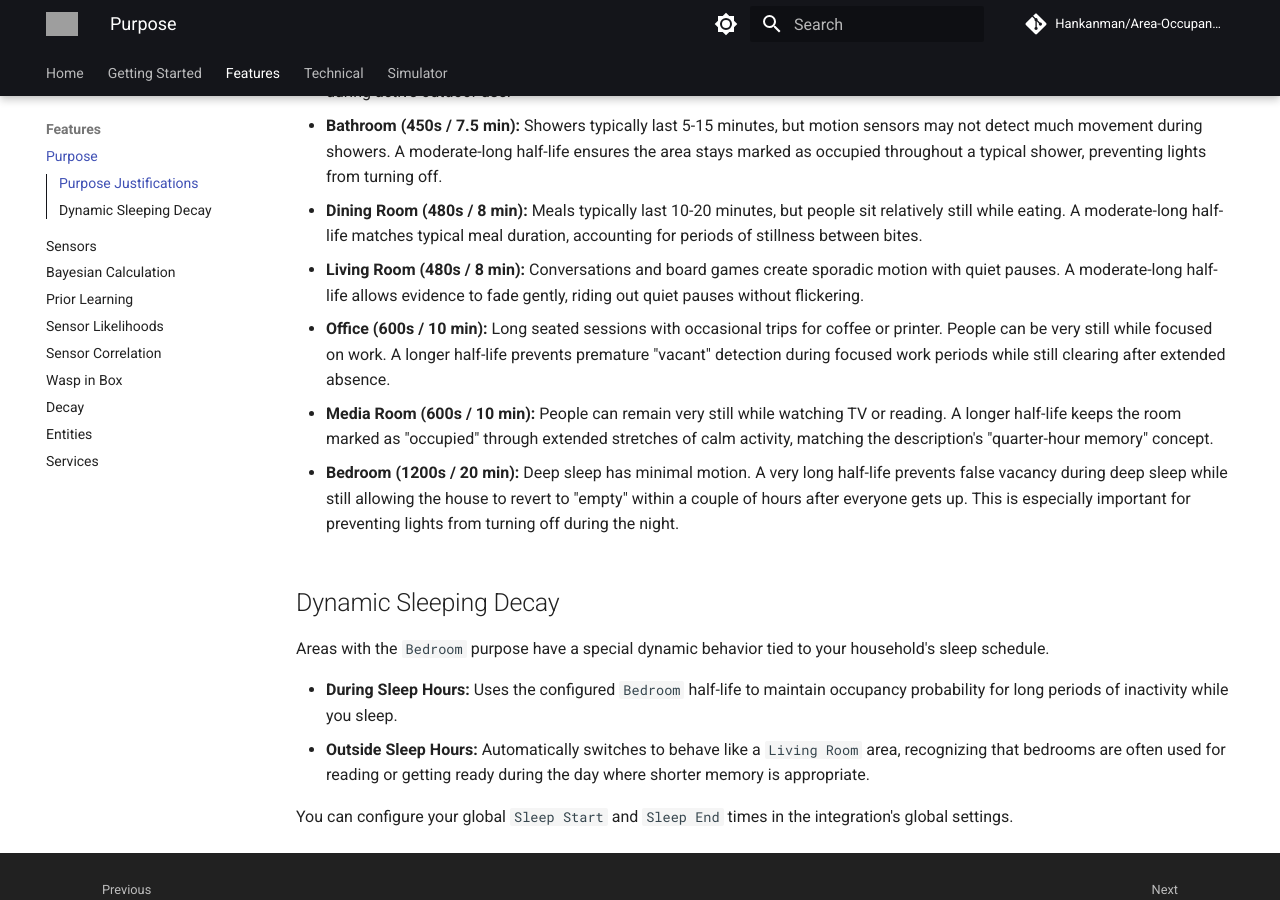
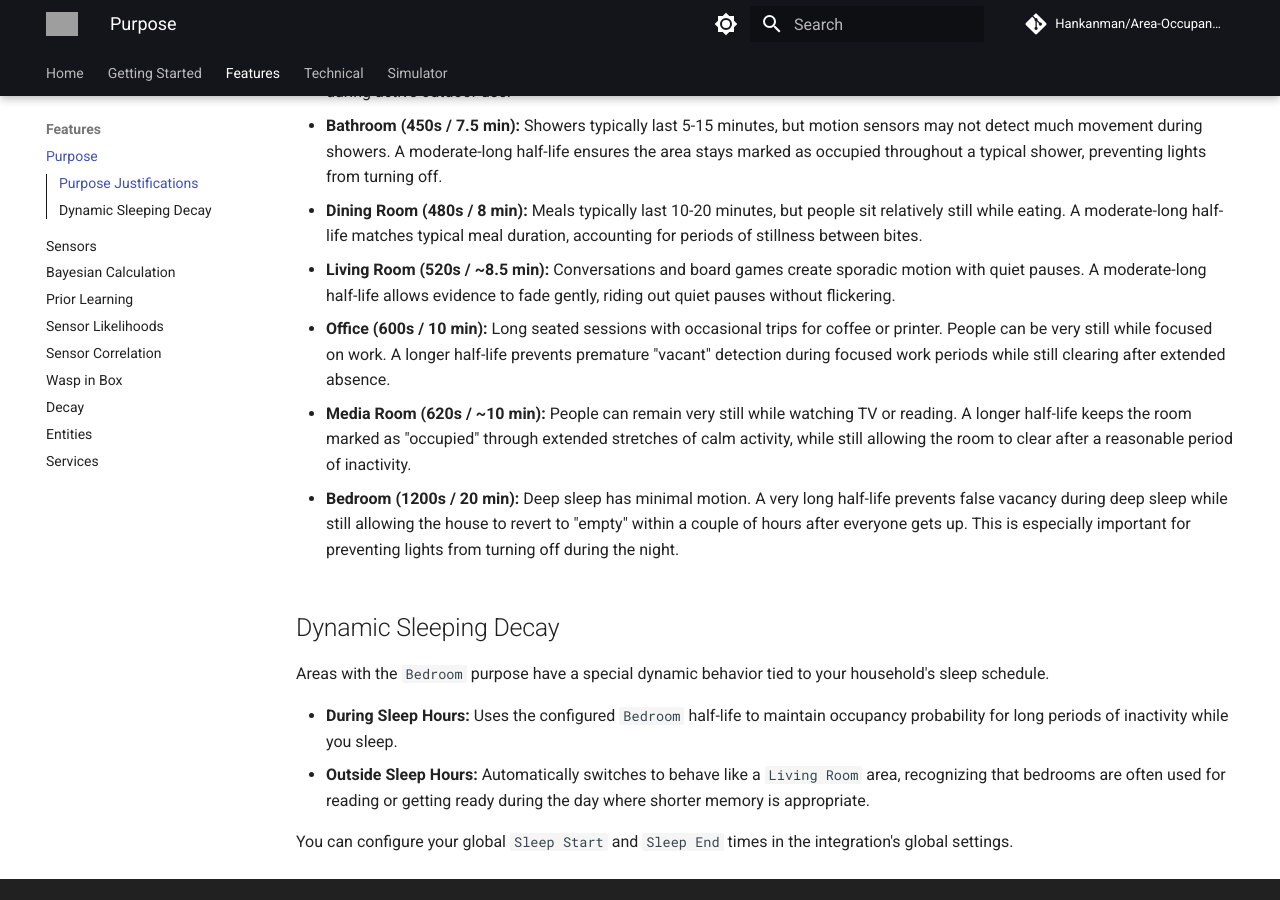
Before and after one commit to Hankanman/Area-Occupancy-Detection, an MkDocs documentation site: the page built from docs/docs/features/purpose.md, in a window 1280 px wide and 900 px high, scrolled down 1522 px. Built offline with MkDocs 1.6.1 and Material for MkDocs 9.7.7, drawn with Linux system fonts in a browser that asks for light colours; comment, search, counter and statistics services are not loaded; grey boxes are pictures that could not be loaded.

Commit message:
Update dependencies and improve documentation
- Updated Home Assistant and pytest-homeassistant-custom-component versions to 2025.12.1 and 0.13.299 respectively in `requirements.txt` and `requirements_test.txt`.
- Adjusted half-life values in the documentation for Living Room and Media Room to better reflect usage patterns.
- Corrected a typo in the installation guide for clarity.

```diff
--- a/docs/docs/features/purpose.md
+++ b/docs/docs/features/purpose.md
@@ -41,11 +41,11 @@
 
 - **Dining Room (480s / 8 min):** Meals typically last 10-20 minutes, but people sit relatively still while eating. A moderate-long half-life matches typical meal duration, accounting for periods of stillness between bites.
 
-- **Living Room (480s / 8 min):** Conversations and board games create sporadic motion with quiet pauses. A moderate-long half-life allows evidence to fade gently, riding out quiet pauses without flickering.
+- **Living Room (520s / ~8.5 min):** Conversations and board games create sporadic motion with quiet pauses. A moderate-long half-life allows evidence to fade gently, riding out quiet pauses without flickering.
 
 - **Office (600s / 10 min):** Long seated sessions with occasional trips for coffee or printer. People can be very still while focused on work. A longer half-life prevents premature "vacant" detection during focused work periods while still clearing after extended absence.
 
-- **Media Room (600s / 10 min):** People can remain very still while watching TV or reading. A longer half-life keeps the room marked as "occupied" through extended stretches of calm activity, matching the description's "quarter-hour memory" concept.
+- **Media Room (620s / ~10 min):** People can remain very still while watching TV or reading. A longer half-life keeps the room marked as "occupied" through extended stretches of calm activity, while still allowing the room to clear after a reasonable period of inactivity.
 
 - **Bedroom (1200s / 20 min):** Deep sleep has minimal motion. A very long half-life prevents false vacancy during deep sleep while still allowing the house to revert to "empty" within a couple of hours after everyone gets up. This is especially important for preventing lights from turning off during the night.
 
--- a/requirements.txt
+++ b/requirements.txt
@@ -1,4 +1,4 @@
-homeassistant==2025.12.0
+homeassistant==2025.12.1
 numpy>=2.3.2
 pip
 ruff
--- a/requirements_test.txt
+++ b/requirements_test.txt
@@ -1,4 +1,4 @@
-homeassistant==2025.12.0
-pytest-homeassistant-custom-component==0.13.298
+homeassistant==2025.12.1
+pytest-homeassistant-custom-component==0.13.299
 pytest-cov
 matplotlib>=3.10.0
```
Also changed, not shown: docs/docs/getting-started/installation.md (+1 -1 lines), 1 other file.
